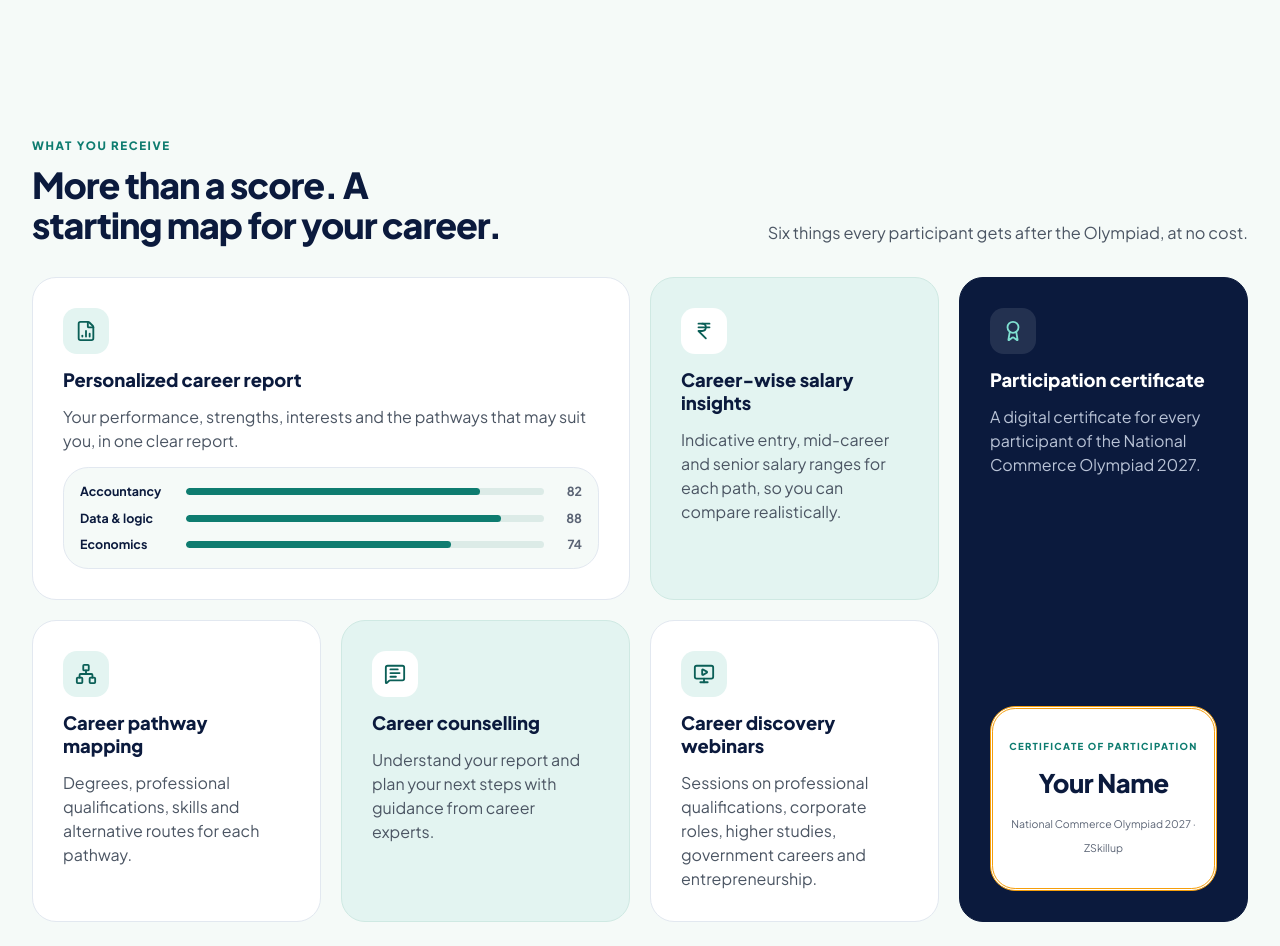
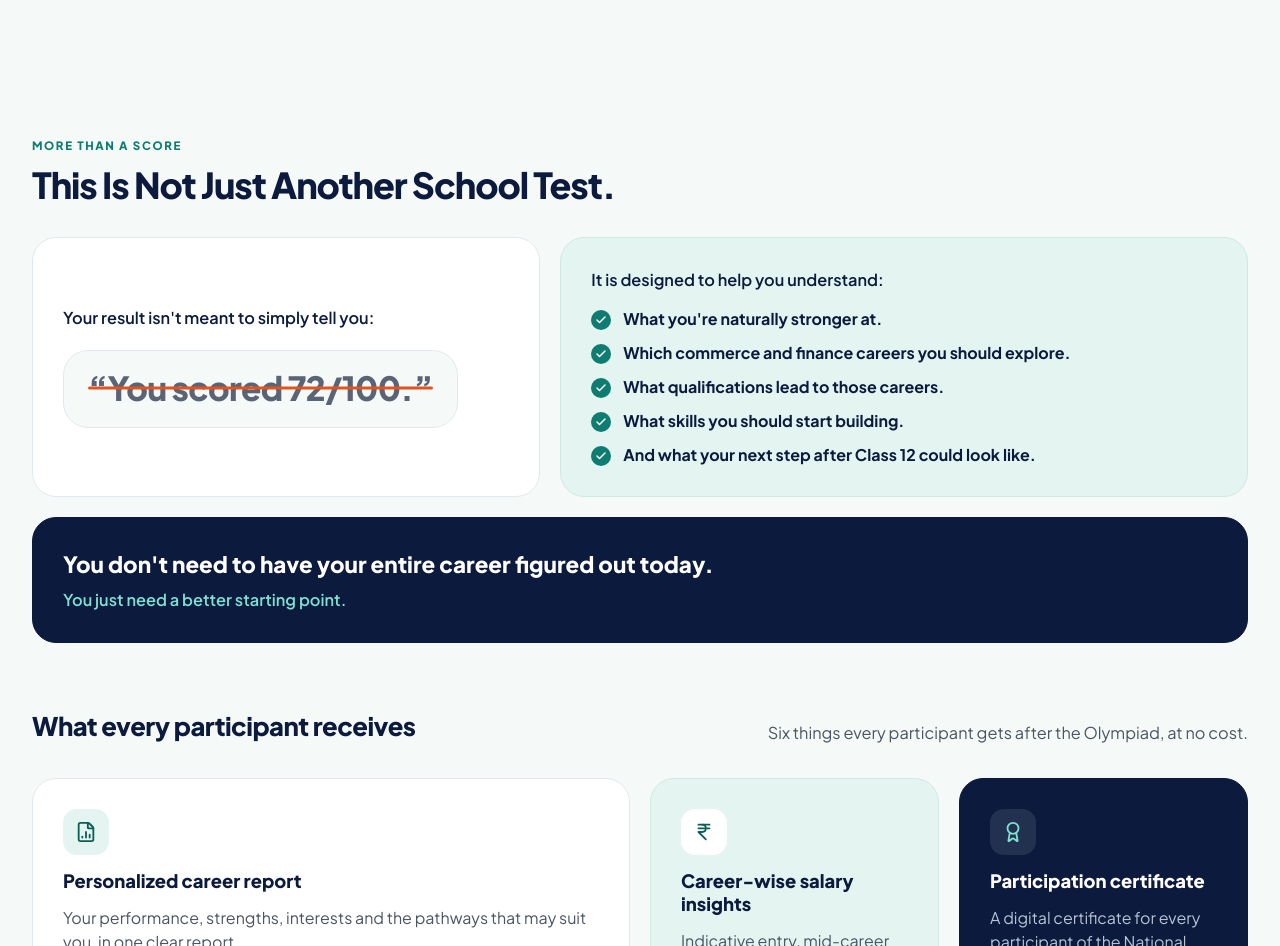
Before and after one commit to mardimanisha/acca-olympiad, a Next.js app: page / in a window 1280 px wide. Shown: the part 2360-3306 px from the top of the page. Built offline with nearby package versions, Linux system fonts and the light colour scheme.

Commit message:
Rewrite section 3 as "This Is Not Just Another School Test"
New value proposition with a struck-through score, five things the
report helps students understand and a closing line, followed by the
six "What every participant receives" cards.

Co-Authored-By: Claude Opus 5.5 <noreply@anthropic.com>

```diff
--- a/src/components/motion.tsx
+++ b/src/components/motion.tsx
@@ -114,3 +114,17 @@ export function Bar({
     </span>
   );
 }
+
+/** Strike-through line that draws across its parent (position: relative) when scrolled into view. */
+export function StrikeLine({ className, delay = 0.4 }: { className?: string; delay?: number }) {
+  return (
+    <motion.span
+      aria-hidden
+      className={cn("pointer-events-none absolute inset-x-0 top-1/2 h-[3px] origin-left -translate-y-1/2 rounded-full bg-orange", className)}
+      initial={{ scaleX: 0 }}
+      whileInView={{ scaleX: 1 }}
+      viewport={{ once: true, amount: 0.8 }}
+      transition={{ duration: 0.6, delay, ease: EASE }}
+    />
+  );
+}
--- a/src/components/sections/receive.tsx
+++ b/src/components/sections/receive.tsx
@@ -1,5 +1,5 @@
-import { Award, FileChartColumn, IndianRupee, MessageSquareText, MonitorPlay, Network } from "lucide-react";
-import { Bar, Stagger, Tile } from "@/components/motion";
+import { Award, Check, FileChartColumn, IndianRupee, MessageSquareText, MonitorPlay, Network } from "lucide-react";
+import { Bar, FadeIn, Stagger, StrikeLine, Tile } from "@/components/motion";
 import { Section, SectionHead, Wrap } from "@/components/site";
 
 const MINI = [
@@ -8,18 +8,60 @@ const MINI = [
   ["Economics", 74],
 ] as const;
 
+const UNDERSTAND = [
+  "What you're naturally stronger at.",
+  "Which commerce and finance careers you should explore.",
+  "What qualifications lead to those careers.",
+  "What skills you should start building.",
+  "And what your next step after Class 12 could look like.",
+];
+
 const tile = "flex flex-col gap-3.5 [&_p]:m-0";
 
-/** s04 — the six things every participant receives. */
+/** s04 — why the Olympiad is more than a test score, then the six things every participant receives. */
 export function Receive() {
   return (
     <Section id="s04">
       <Wrap>
-        <SectionHead
-          eyebrow="What you receive"
-          title="More than a score. A starting map for your career."
-          intro="Six things every participant gets after the Olympiad, at no cost."
-        />
+        <SectionHead eyebrow="More than a score" title="This Is Not Just Another School Test." />
+        <Stagger className="grid gap-3.5 sm:gap-5 lg:grid-cols-[minmax(0,.85fr)_minmax(0,1.15fr)]">
+          <Tile className="flex flex-col justify-center gap-5">
+            <p className="text-[1.02rem] font-semibold text-navy">Your result isn&apos;t meant to simply tell you:</p>
+            <div className="self-start rounded-2xl border border-line bg-canvas px-6 py-5">
+              <span className="relative inline-block text-[clamp(1.5rem,2.6vw,2.1rem)] leading-none font-extrabold tracking-[-0.02em] text-subtle">
+                &ldquo;You scored 72/100.&rdquo;
+                <StrikeLine />
+              </span>
+            </div>
+          </Tile>
+          <Tile tone="mint">
+            <p className="text-[1.02rem] font-semibold text-navy">It is designed to help you understand:</p>
+            <ul className="mt-4 grid gap-3">
+              {UNDERSTAND.map((u) => (
+                <li key={u} className="flex gap-3 text-[1rem] leading-snug font-bold text-navy">
+                  <span className="mt-0.5 grid size-5 flex-none place-items-center rounded-full bg-teal text-white">
+                    <Check className="size-3" strokeWidth={3} />
+                  </span>
+                  {u}
+                </li>
+              ))}
+            </ul>
+          </Tile>
+          <Tile
+            tone="navy"
+            className="flex flex-col gap-1.5 lg:col-span-2"
+          >
+            <h3 className="text-[clamp(1.15rem,1.8vw,1.4rem)] font-extrabold">
+              You don&apos;t need to have your entire career figured out today.
+            </h3>
+            <p className="text-[1.02rem] font-semibold text-aqua">You just need a better starting point.</p>
+          </Tile>
+        </Stagger>
+
+        <FadeIn className="mt-12 mb-[22px] flex flex-col items-start gap-1 sm:mt-16 sm:mb-8 sm:flex-row sm:items-end sm:justify-between sm:gap-6">
+          <h3 className="text-[clamp(1.3rem,2vw,1.6rem)] font-extrabold tracking-[-0.02em]">What every participant receives</h3>
+          <p className="max-w-[44ch] text-[1.02rem]">Six things every participant gets after the Olympiad, at no cost.</p>
+        </FadeIn>
         <Stagger className="grid gap-3.5 sm:grid-cols-2 sm:gap-5 lg:grid-cols-4">
           <Tile className={`${tile} sm:col-span-2`}>
             <span className="ic"><FileChartColumn /></span>
```
